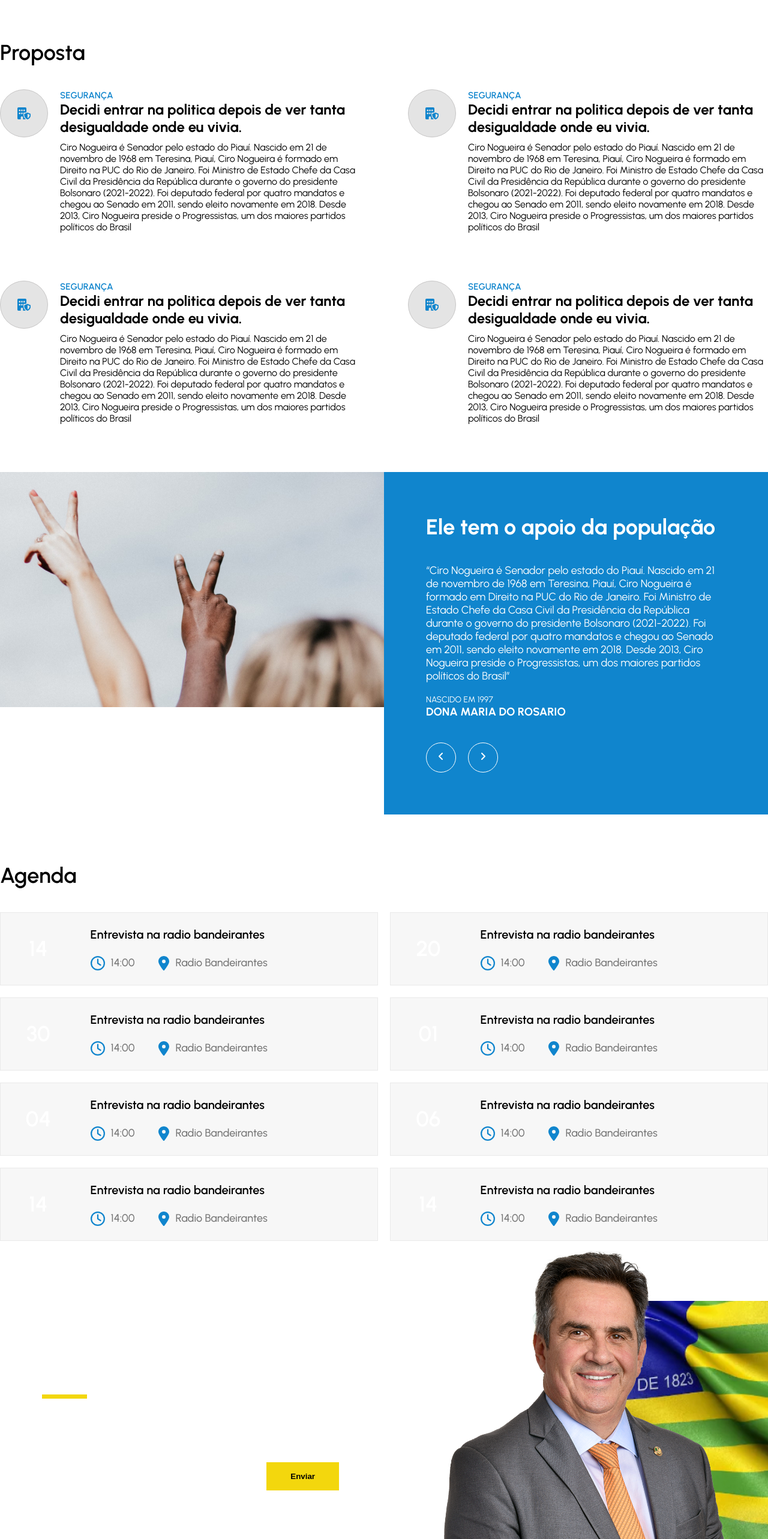
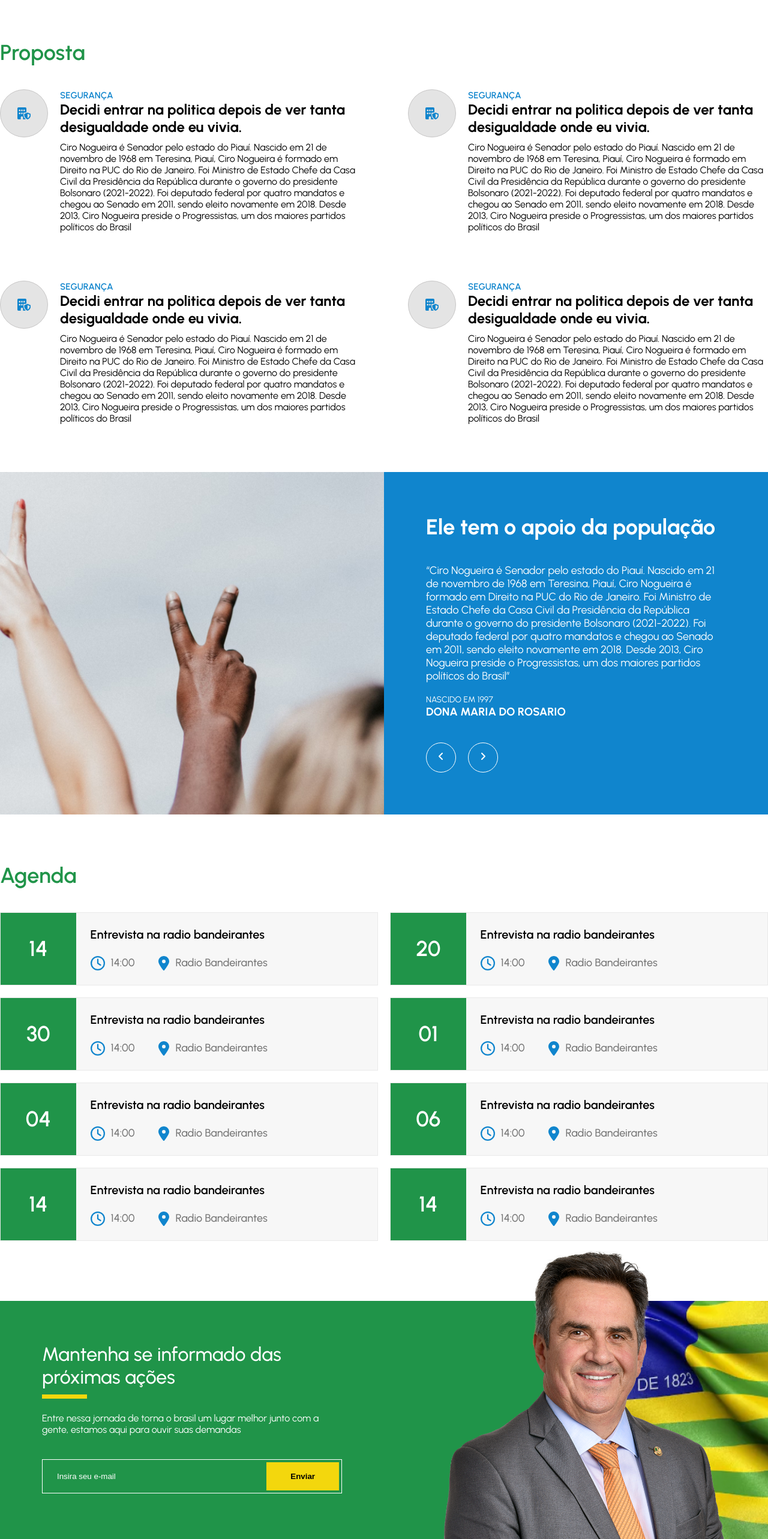
Before and after one commit to hudsonvini/politica, a Next.js app: page / in a window 1280 px wide. Shown: the part 1902-4468 px from the top of the page at 60% size. Built offline with nearby package versions, Linux system fonts and the light colour scheme.

Commit message:
Correções gerais

```diff
--- a/src/app/components/Agenda/Agenda.module.css
+++ b/src/app/components/Agenda/Agenda.module.css
@@ -5,7 +5,7 @@
 }
 
 .title {
-    color: var(--cor-cargo);
+    color: var(--verde-escuro-home);
     font-size: 36px;
     font-weight: 600;
 }
@@ -27,7 +27,7 @@
 }
 
 .dataArea {
-    background-color: var(--cor-cargo);
+    background-color: var(--verde-escuro-home);
     display: flex;
     justify-content: center;
     align-items: center;
--- a/src/app/components/Depoimentos/Depoimentos.module.css
+++ b/src/app/components/Depoimentos/Depoimentos.module.css
@@ -10,6 +10,7 @@
 .areaImage img {
     object-fit: cover;
     width: 100%;
+    height: 100%;
 }
 
 /* Area Text */
--- a/src/app/components/NewsLetter/NewsLetter.module.css
+++ b/src/app/components/NewsLetter/NewsLetter.module.css
@@ -7,7 +7,7 @@
 
 .newsletter {
   display: flex;
-  background-color: var(--cor-cargo);
+  background-color: var(--verde-escuro-home);
   height: 400px;
 }
 
--- a/src/app/components/Propostas/Propostas.jsx
+++ b/src/app/components/Propostas/Propostas.jsx
@@ -5,6 +5,7 @@ export default function Propostas() {
         <section className={style.container}>
             {/* Title */}
             <h2 className={style.title}>Proposta</h2>
+
             {/* grid Propostas */}
             <div className={style.gridProposta}>
                 {/* card */}
--- a/src/app/components/Propostas/Propostas.module.css
+++ b/src/app/components/Propostas/Propostas.module.css
@@ -8,7 +8,7 @@
 .title {
     font-size: 36px;
     font-weight: 600;
-    color: var(--cor-cargo);
+    color: var(--verde-escuro-home);
 }
 
 /* Grid Propostas */
```
